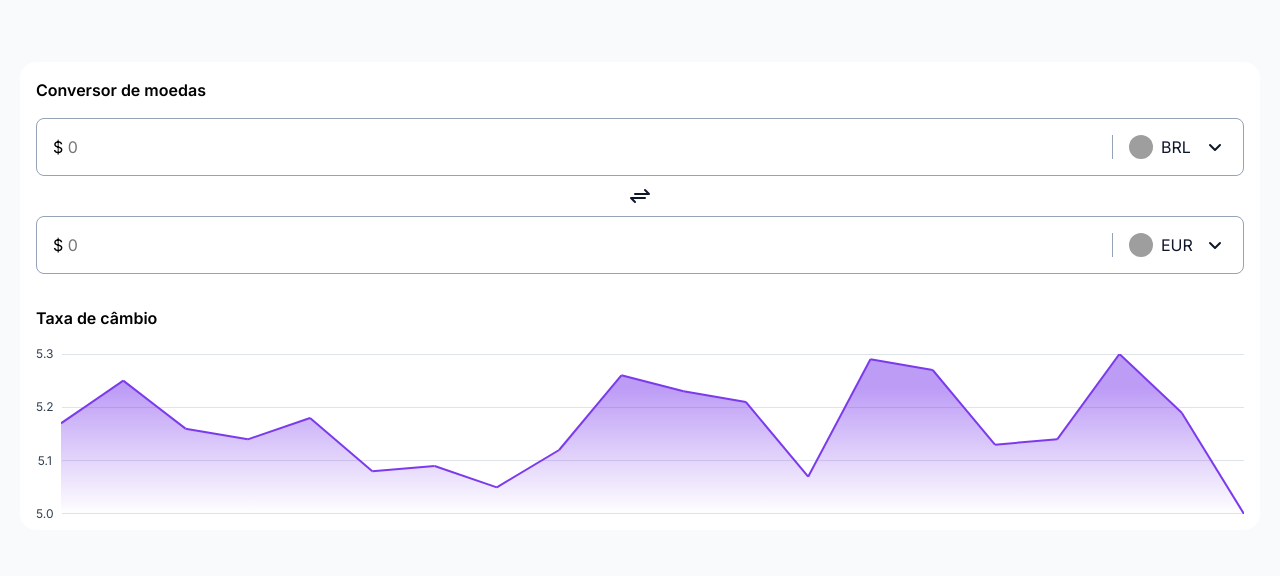
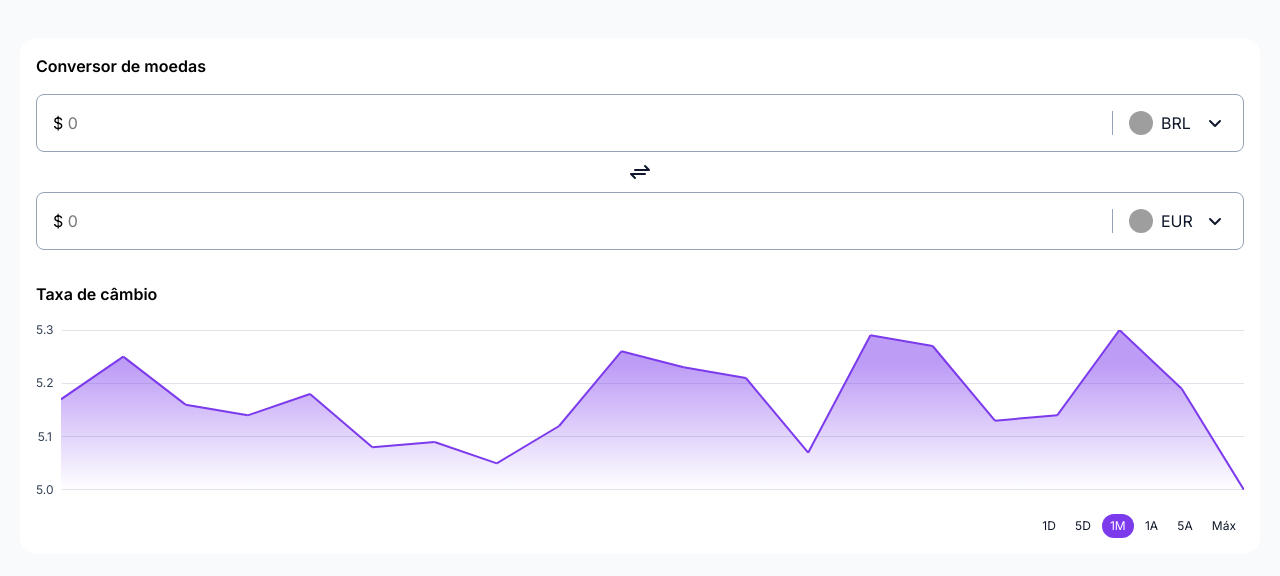
Before and after one commit to KrisMazzini/boraCodar-09, a React (Vite) app: page / in a window 1280 px wide. Shown: the part 104-680 px from the top of the page. Built offline with nearby package versions, Linux system fonts and the light colour scheme; grey boxes are pictures that could not be loaded.

Commit message:
add interval selector component

```diff
--- /dev/null
+++ b/src/components/ExchangeRate/index.tsx
@@ -0,0 +1,35 @@
+import { useState } from 'react'
+import { CardSection } from '../CardSection'
+import { LineChart } from '../LineChart'
+import { IntervalSelector, Interval, SelectedInterval } from './styles'
+
+const INTERVALS = ['1D', '5D', '1M', '1A', '5A', 'Máx'] as const
+
+type IntervalType = (typeof INTERVALS)[number]
+
+export function ExchangeRate() {
+  const [interval, setInterval] = useState<IntervalType>('1M')
+
+  const intervals = Object.values(INTERVALS)
+
+  function handleSelectInterval(newInterval: IntervalType) {
+    setInterval(newInterval)
+  }
+
+  return (
+    <CardSection title="Taxa de câmbio" contentGap="lg">
+      <LineChart />
+      <IntervalSelector>
+        {intervals.map((int) => {
+          return interval === int ? (
+            <SelectedInterval key={int}>{int}</SelectedInterval>
+          ) : (
+            <Interval key={int} onClick={() => handleSelectInterval(int)}>
+              {int}
+            </Interval>
+          )
+        })}
+      </IntervalSelector>
+    </CardSection>
+  )
+}
--- /dev/null
+++ b/src/components/ExchangeRate/styles.ts
@@ -0,0 +1,37 @@
+import styled, { DefaultTheme, keyframes } from 'styled-components'
+
+const fadeBackgroundIn = (theme: DefaultTheme) => keyframes`
+    100% {
+        background-color: ${theme.highlight};
+        color: ${theme['surface-primary']};
+
+    }
+`
+
+export const IntervalSelector = styled.div`
+  align-self: flex-end;
+
+  display: flex;
+  align-items: center;
+  gap: 0.32rem;
+`
+
+export const Interval = styled.span`
+  font-size: 1.2rem;
+  line-height: 1.6rem;
+
+  display: block;
+  padding: 0.4rem 0.8rem;
+
+  text-align: center;
+  color: ${(props) => props.theme['text-primary']};
+  background-color: ${(props) => props.theme['surface-primary']};
+
+  cursor: pointer;
+`
+
+export const SelectedInterval = styled(Interval)`
+  border-radius: 999px;
+
+  animation: ${(props) => fadeBackgroundIn(props.theme)} 150ms linear forwards;
+`
--- a/src/pages/Home/index.tsx
+++ b/src/pages/Home/index.tsx
@@ -5,12 +5,12 @@ import { Container, CurrencyConverter } from './styles'
 
 import { CardSection } from '../../components/CardSection'
 import { CurrencyWrapper } from '../../components/CurrencyWrapper'
-import { LineChart } from '../../components/LineChart'
 
 import {
   CurrenciesContext,
   CurrencyType,
 } from '../../contexts/CurrenciesContext'
+import { ExchangeRate } from '../../components/ExchangeRate'
 
 interface ConvertCurrencyType {
   amount: number | undefined
@@ -91,9 +91,7 @@ export function Home() {
           />
         </CurrencyConverter>
       </CardSection>
-      <CardSection title="Taxa de câmbio" contentGap="lg">
-        <LineChart />
-      </CardSection>
+      <ExchangeRate />
     </Container>
   )
 }
```
